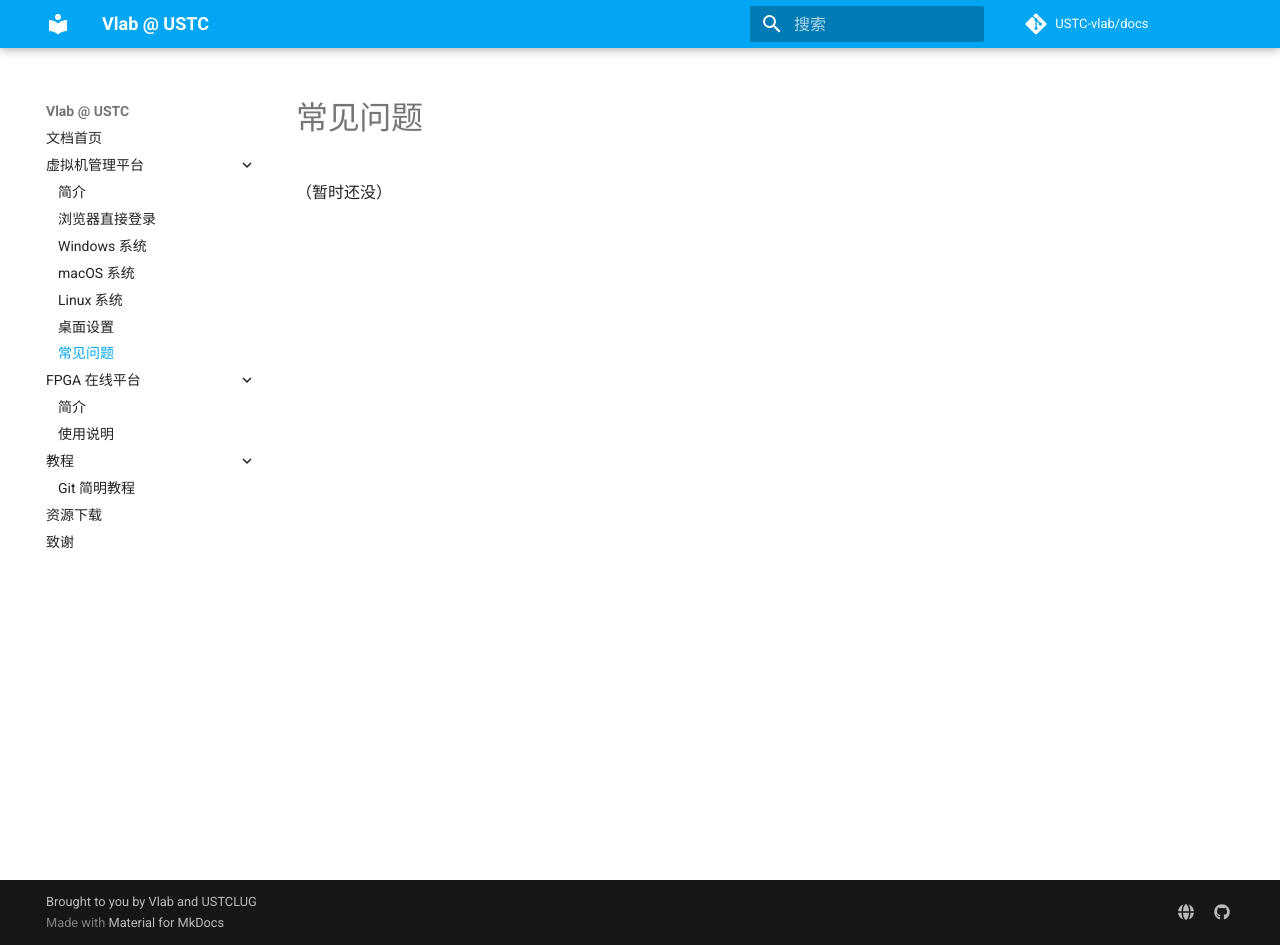
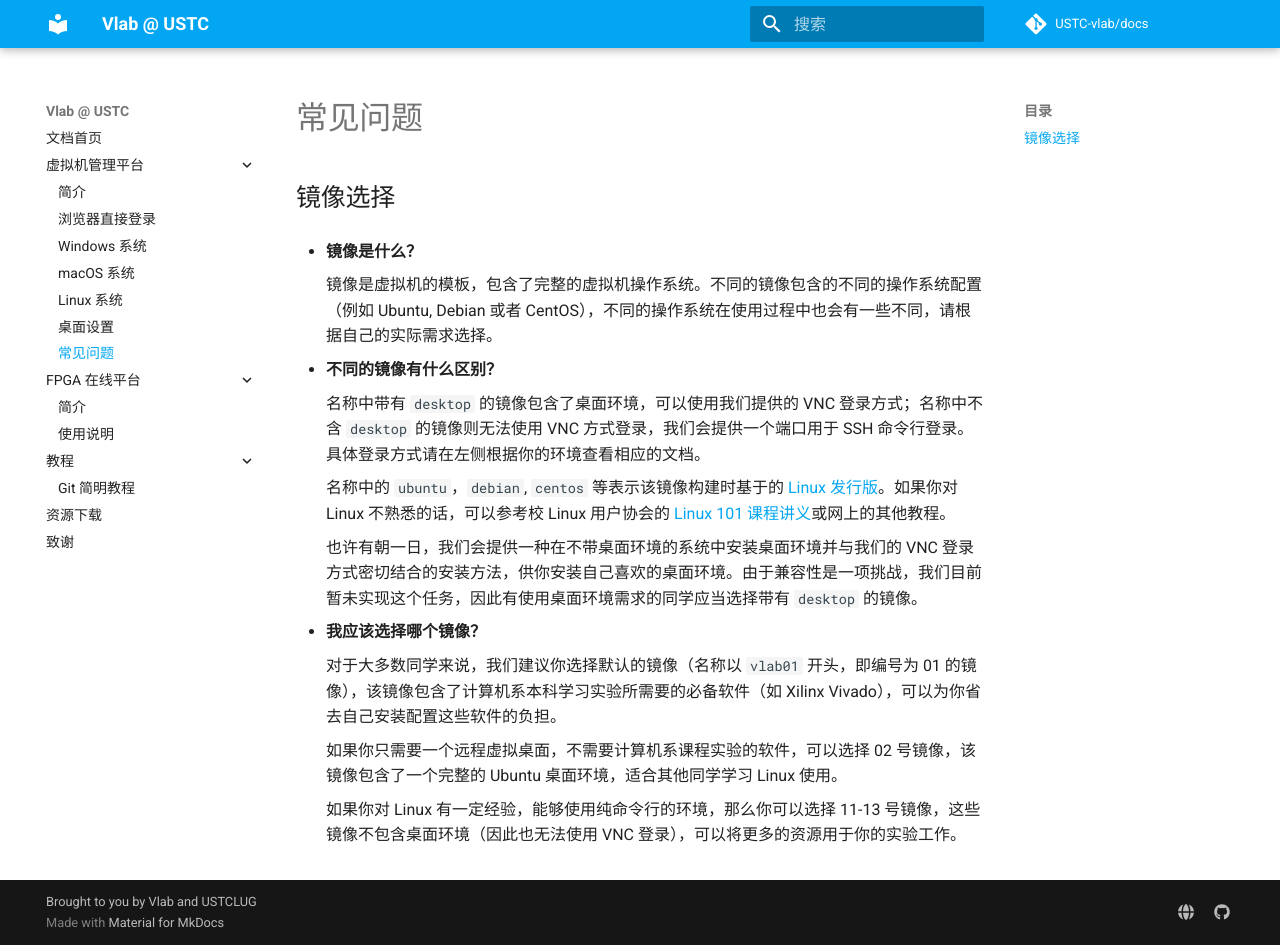
Before and after one commit to USTC-vlab/docs, an MkDocs documentation site: the page built from docs/vm/faq.md, in a window 1280 px wide and 945 px high. Built offline with MkDocs 1.6.1 and Material for MkDocs 9.7.7, drawn with Linux system fonts in a browser that asks for light colours; comment, search, counter and statistics services are not loaded.

Commit message:
FAQ: Add image selection

```diff
--- a/docs/vm/faq.md
+++ b/docs/vm/faq.md
@@ -1,3 +1,23 @@
 # 常见问题
 
-（暂时还没）
+## 镜像选择 {#image-selection}
+
+- **镜像是什么？**
+
+    镜像是虚拟机的模板，包含了完整的虚拟机操作系统。不同的镜像包含的不同的操作系统配置（例如 Ubuntu, Debian 或者 CentOS），不同的操作系统在使用过程中也会有一些不同，请根据自己的实际需求选择。
+
+- **不同的镜像有什么区别？**
+
+    名称中带有 `desktop` 的镜像包含了桌面环境，可以使用我们提供的 VNC 登录方式；名称中不含 `desktop` 的镜像则无法使用 VNC 方式登录，我们会提供一个端口用于 SSH 命令行登录。具体登录方式请在左侧根据你的环境查看相应的文档。
+
+    名称中的 `ubuntu`，`debian`, `centos` 等表示该镜像构建时基于的 [Linux 发行版](https://zh.wikipedia.org/zh-hans/Linux%E5%8F%91%E8%A1%8C%E7%89%88)。如果你对 Linux 不熟悉的话，可以参考校 Linux 用户协会的 [Linux 101 课程讲义](https://101.ustclug.org/)或网上的其他教程。
+
+    也许有朝一日，我们会提供一种在不带桌面环境的系统中安装桌面环境并与我们的 VNC 登录方式密切结合的安装方法，供你安装自己喜欢的桌面环境。由于兼容性是一项挑战，我们目前暂未实现这个任务，因此有使用桌面环境需求的同学应当选择带有 `desktop` 的镜像。
+
+- **我应该选择哪个镜像？**
+
+    对于大多数同学来说，我们建议你选择默认的镜像（名称以 `vlab01` 开头，即编号为 01 的镜像），该镜像包含了计算机系本科学习实验所需要的必备软件（如 Xilinx Vivado），可以为你省去自己安装配置这些软件的负担。
+
+    如果你只需要一个远程虚拟桌面，不需要计算机系课程实验的软件，可以选择 02 号镜像，该镜像包含了一个完整的 Ubuntu 桌面环境，适合其他同学学习 Linux 使用。
+
+    如果你对 Linux 有一定经验，能够使用纯命令行的环境，那么你可以选择 11-13 号镜像，这些镜像不包含桌面环境（因此也无法使用 VNC 登录），可以将更多的资源用于你的实验工作。
```
